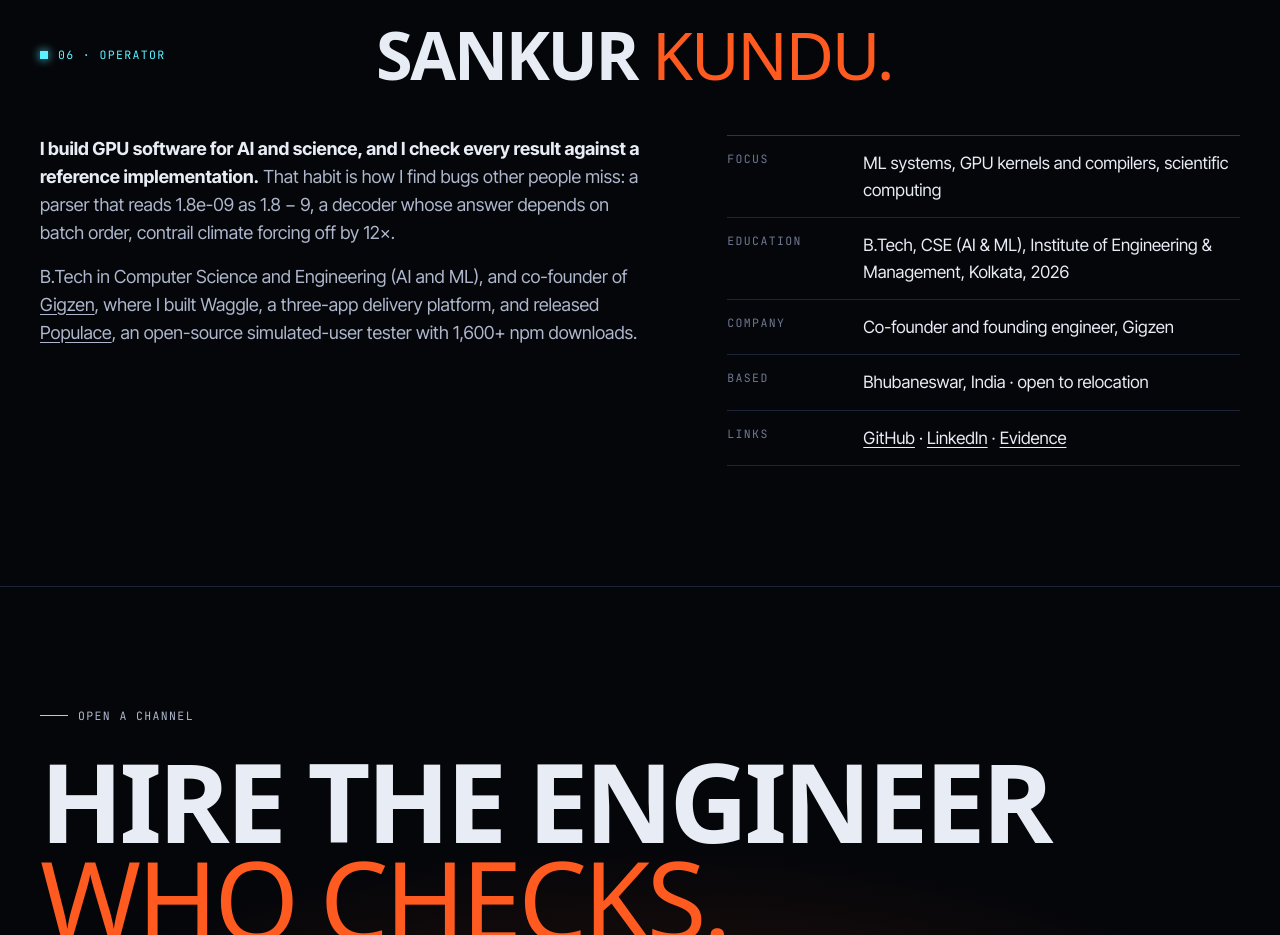
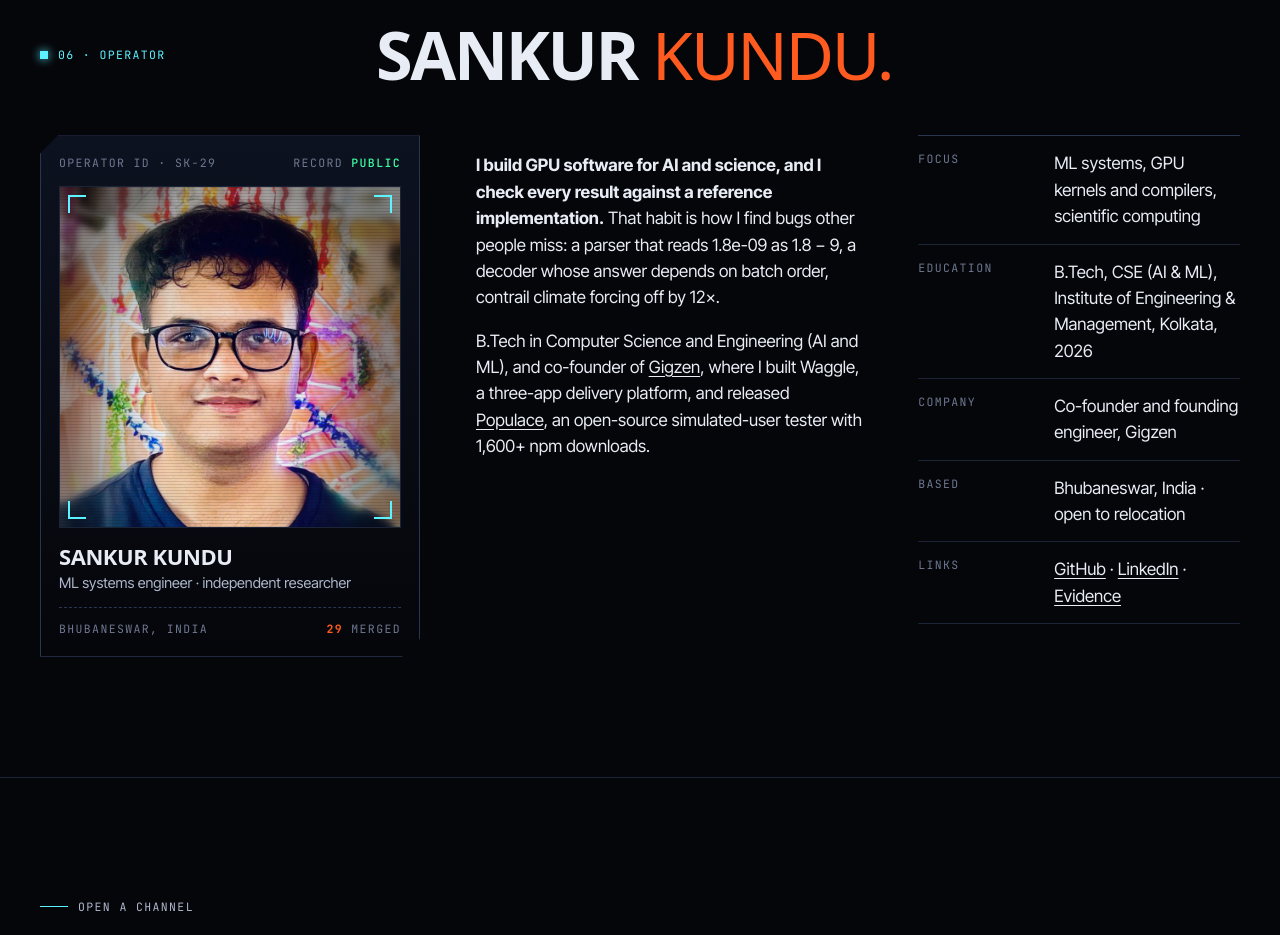
Before and after one commit to Shakhtar-Sankur/Shakhtar-Sankur.github.io, a plain HTML site: page index.html in a window 1280 px wide. Shown: the part 10240-11175 px from the top of the page. Drawn offline with Linux system fonts and the light colour scheme; animation ran at ten frames a second; a web font is replaced by a local one.

Commit message:
Add photo badge, plain-view photo and share card

```diff
--- a/index.html
+++ b/index.html
@@ -7,7 +7,10 @@
 <meta name="description" content="Sankur Kundu, ML systems engineer and independent researcher. NASA CARA's Analysis Team: “fully consistent with what we see in CARA operations.” Harvard's Prof. Vijay Janapa Reddi: “every result in your table reproduces.” 29 fixes merged by the people who lead the projects: Google, the European Space Agency, ITER, NIST, the US Department of Energy national laboratories, MIT, gem5, the UK Met Office (twice), NVIDIA, Apple, Meta and IBM Quantum.">
 <meta property="og:title" content="Sankur Kundu — 29 fixes, merged by the people who lead the projects">
 <meta property="og:description" content="NASA CARA: “fully consistent with what we see in CARA operations” · Harvard: “every result in your table reproduces” · 29 fixes merged at Google, ESA, ITER, NIST, US DOE, MIT, gem5, the UK Met Office, NVIDIA, Apple, Meta and IBM Quantum.">
-<meta property="og:image" content="https://shakhtar-sankur.github.io/og-2026.jpg">
+<meta property="og:image" content="https://shakhtar-sankur.github.io/og-29.jpg">
+<meta property="og:image:width" content="1200">
+<meta property="og:image:height" content="630">
+<meta name="twitter:image" content="https://shakhtar-sankur.github.io/og-29.jpg">
 <meta property="og:type" content="website">
 <meta name="twitter:card" content="summary_large_image">
 <meta name="theme-color" content="#05060A">
@@ -209,6 +212,21 @@ h2 em{font-style:normal;font-weight:300;color:var(--gov)}
 .end .wrap{padding-top:120px;padding-bottom:120px;display:grid;gap:28px;justify-items:start}
 .end h2{font-size:clamp(44px,8.5vw,140px);line-height:.9}
 .end p{color:var(--ink-2);margin:0;max-width:44rem}
+.badge{position:relative;border:1px solid var(--line-2);background:linear-gradient(180deg,var(--panel),var(--void));padding:18px;clip-path:polygon(18px 0,100% 0,100% calc(100% - 18px),calc(100% - 18px) 100%,0 100%,0 18px);max-width:420px}
+.badge .bh{display:flex;justify-content:space-between;color:var(--mute);margin-bottom:14px}
+.badge .bh b{color:var(--pass);font-weight:500}
+.badge .ph{position:relative;aspect-ratio:1/1;overflow:hidden;border:1px solid var(--line)}
+.badge .ph img{width:100%;height:100%;object-fit:cover;display:block}
+.badge .ph::after{content:"";position:absolute;inset:0;background:repeating-linear-gradient(0deg,rgba(5,6,10,.12) 0 1px,transparent 1px 3px);pointer-events:none}
+.badge .ph i{position:absolute;width:18px;height:18px;border-color:var(--uni);border-style:solid;z-index:1}
+.badge .ph i:nth-child(2){left:8px;top:8px;border-width:2px 0 0 2px}.badge .ph i:nth-child(3){right:8px;top:8px;border-width:2px 2px 0 0}
+.badge .ph i:nth-child(4){left:8px;bottom:8px;border-width:0 0 2px 2px}.badge .ph i:nth-child(5){right:8px;bottom:8px;border-width:0 2px 2px 0}
+.badge .bn{font:700 22px/1.1 var(--disp);text-transform:uppercase;letter-spacing:-.02em;margin:16px 0 4px}
+.badge .br{color:var(--ink-2);font-size:14.5px;margin:0 0 12px}
+.badge .bf{display:flex;justify-content:space-between;gap:8px;color:var(--mute);border-top:1px dashed var(--line-2);padding-top:12px}
+.badge .bf b{color:var(--gov);font-weight:700}
+.ab3{display:grid;gap:36px}
+@media (min-width:1080px){.ab3{grid-template-columns:380px 1.2fr 1fr;gap:56px;align-items:start}}
 footer{padding:26px 0 40px;color:var(--mute)}
 footer .wrap{display:flex;justify-content:space-between;gap:16px;flex-wrap:wrap}
 .rv{opacity:0;transform:translateY(18px);transition:opacity .7s ease,transform .7s ease}
@@ -356,7 +374,8 @@ footer .wrap{display:flex;justify-content:space-between;gap:16px;flex-wrap:wrap}
 <section class="s" id="about" aria-labelledby="ab-h">
   <div class="wrap pad">
     <div class="sh rv"><p class="no m">06 · Operator</p><div><h2 id="ab-h">Sankur <em>Kundu.</em></h2></div></div>
-    <div class="ab rv">
+    <div class="ab3 rv">
+      <figure class="badge" style="margin:0"><div class="bh m"><span>Operator ID · SK-29</span><span>record <b>public</b></span></div><div class="ph"><img src="sankur.jpg" alt="Sankur Kundu" width="800" height="800" loading="lazy"><i></i><i></i><i></i><i></i></div><figcaption><p class="bn">Sankur Kundu</p><p class="br">ML systems engineer · independent researcher</p><div class="bf m"><span>Bhubaneswar, India</span><span><b>29</b> merged</span></div></figcaption></figure>
       <div>
         <p><strong>I build GPU software for AI and science, and I check every result against a reference implementation.</strong> That habit is how I find bugs other people miss: a parser that reads 1.8e-09 as 1.8 &minus; 9, a decoder whose answer depends on batch order, contrail climate forcing off by 12&times;.</p>
         <p>B.Tech in Computer Science and Engineering (AI and ML), and co-founder of <a href="gigzen/">Gigzen</a>, where I built Waggle, a three-app delivery platform, and released <a href="populace/">Populace</a>, an open-source simulated-user tester with 1,600+ npm downloads.</p>
```
Also changed, not shown: plain/index.html (+1 -0 lines), og-29.jpg (added), sankur.jpg (added).
